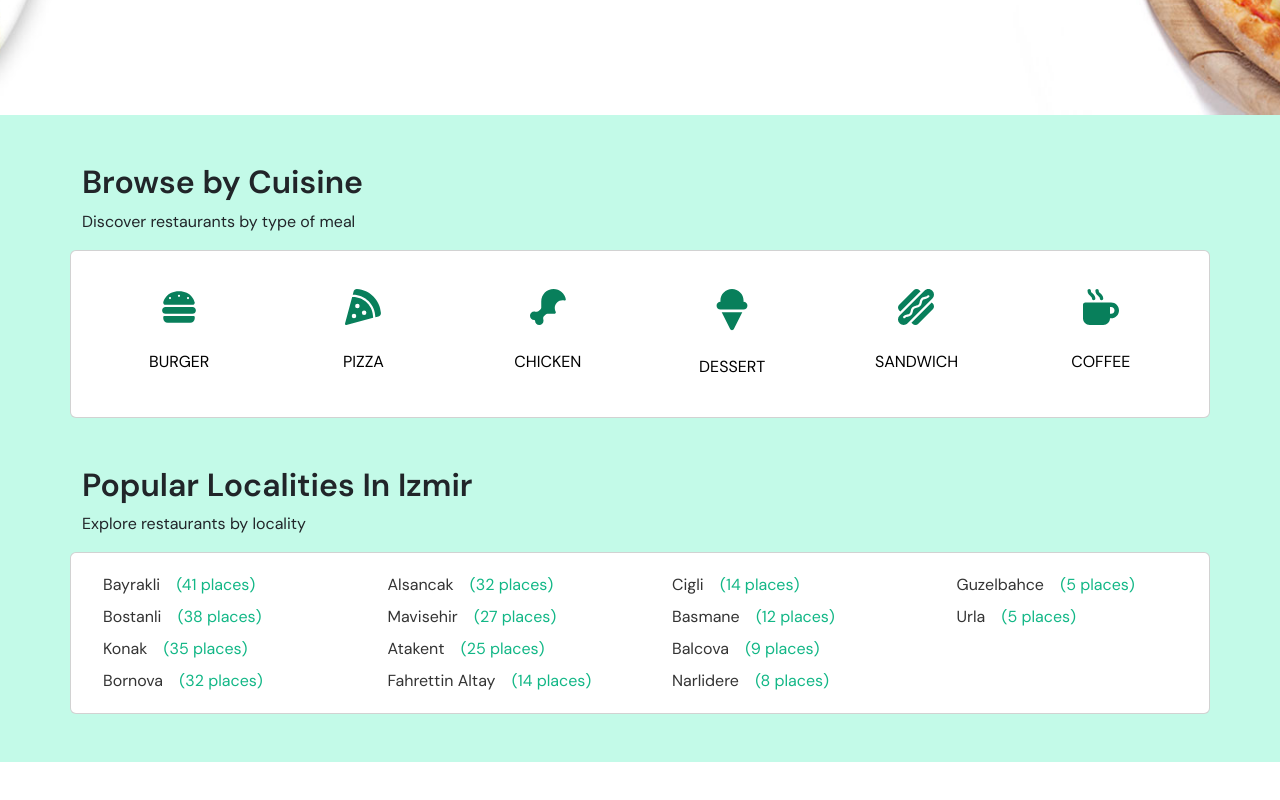
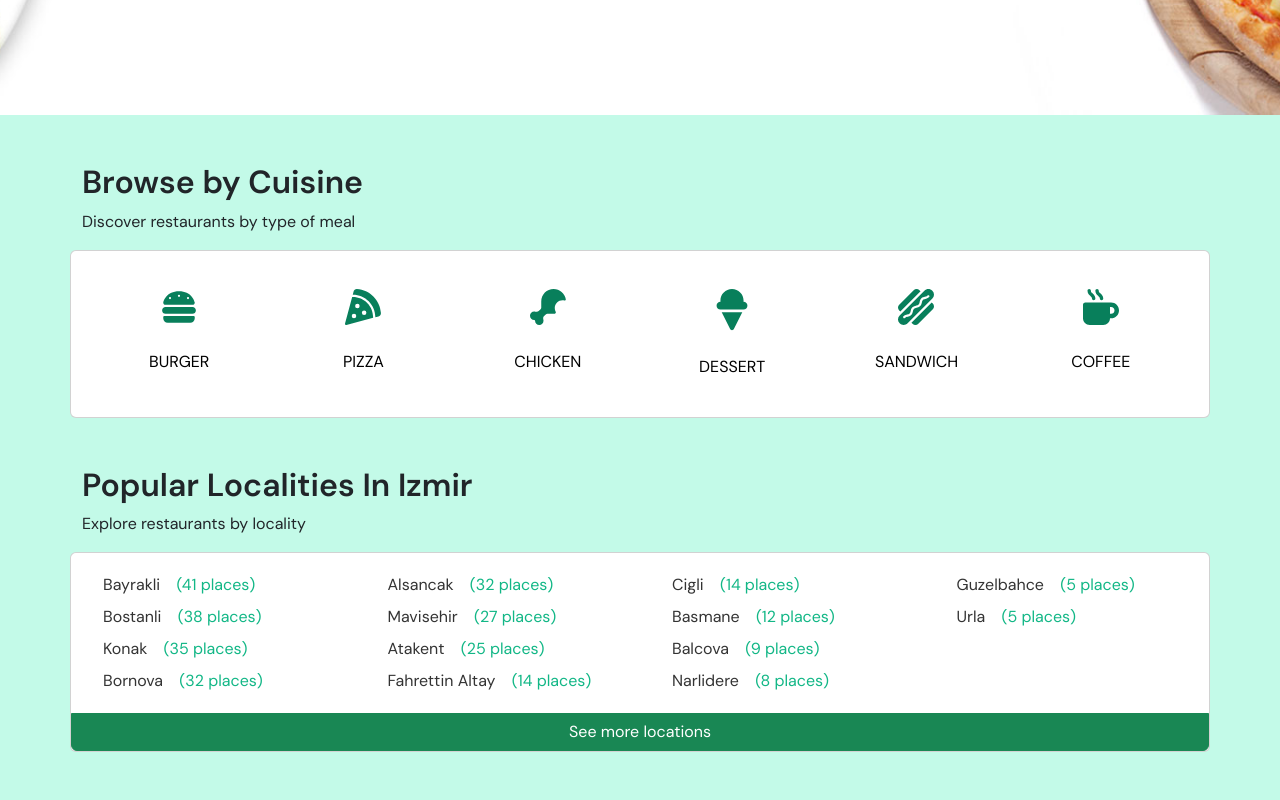
Before and after one commit to ardakoc/djelivery, a React (Vite) app in the folder frontend/: page / in a window 1280 px wide. Shown: the part 661-1461 px from the top of the page. Before the commit the page ends 1423 px from the top, so only its background shows below. Built offline with nearby package versions, Linux system fonts and the light colour scheme.

Commit message:
added button to the browse location component.

```diff
--- a/frontend/src/components/Main Page/Content/BrowseSection/BrowseByLocation.jsx
+++ b/frontend/src/components/Main Page/Content/BrowseSection/BrowseByLocation.jsx
@@ -6,6 +6,7 @@ import Card from "react-bootstrap/Card";
 
 // Custom Components
 import LocationCard from "./LocationCard";
+import Button from "react-bootstrap/esm/Button";
 
 export default function BrowseByLocation() {
   return (
@@ -48,10 +49,16 @@ export default function BrowseByLocation() {
                   <LocationCard location="Urla" placeCount="5" />
                 </Card.Body>
               </Col>
+              <Button
+                variant="success"
+                style={{ borderTopLeftRadius: "0", borderTopRightRadius: "0" }}
+              >
+                See more locations
+              </Button>
             </Row>
           </Card>
         </Row>
       </Container>
     </div>
-  )
+  );
 }
```
